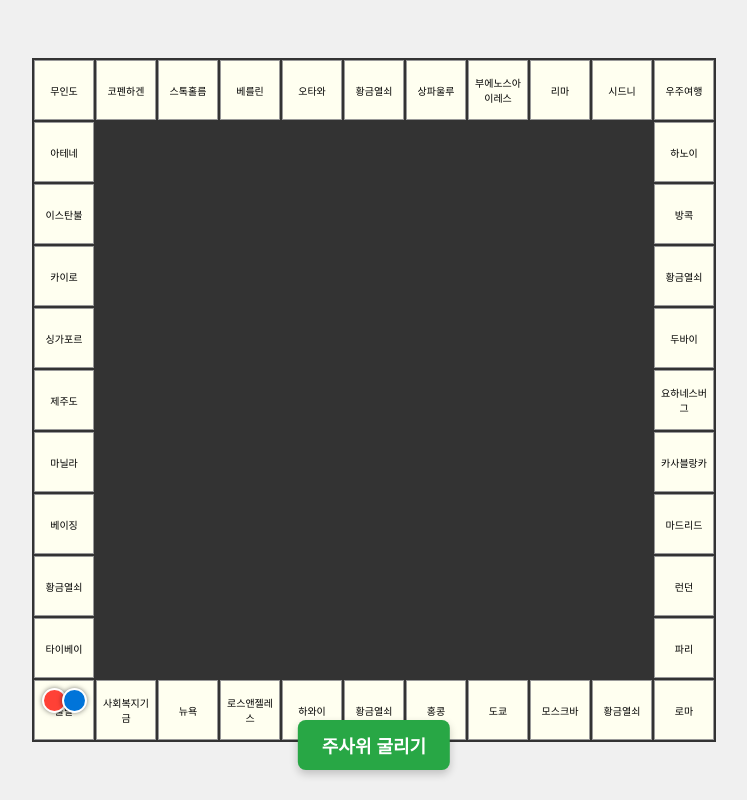
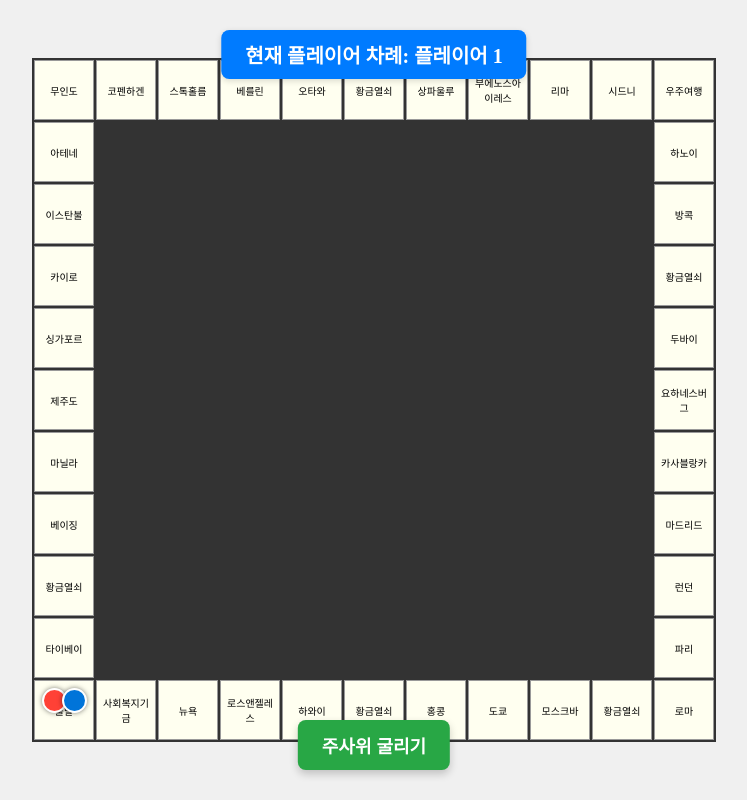
Before and after one commit to npngjjm/aibluemarble, a website with bundled scripts: page index.html in a window 1280 px wide. Shown: the whole page, without its empty margins (266-1013 px from the left). Built offline with nearby package versions, Linux system fonts and the light colour scheme.

Commit message:
턴표시까지

```diff
--- a/index.html
+++ b/index.html
@@ -11,49 +11,6 @@
     </style>
   </head>
   <body>
-    <script type="module">
-      import { createBoard } from "/js/GUI/board.js";
-      import { createPlayers, movePlayer } from "/js/GUI/player.js";
-      import { UI } from "/js/domain/ui.js";
-      import { Game } from "/js/domain/game.js";
-
-      const game = new Game(new UI()); // 기존 로직은 그대로 둡니다.
-      createBoard(); // 보드 생성 함수 호출
-      createPlayers(2); // 플레이어 2명 생성
-      /**
-       * 주사위 굴리기 버튼을 생성하고 화면에 추가합니다.
-       */
-      function createDiceButton() {
-        const button = document.createElement("button");
-        button.textContent = "주사위 굴리기";
-
-        // 버튼 스타일 설정
-        Object.assign(button.style, {
-          position: "fixed",
-          bottom: "30px",
-          left: "50%",
-          transform: "translateX(-50%)",
-          padding: "12px 24px",
-          fontSize: "18px",
-          fontWeight: "bold",
-          cursor: "pointer",
-          borderRadius: "8px",
-          border: "none",
-          backgroundColor: "#28a745", // Green color
-          color: "white",
-          boxShadow: "0 4px 8px rgba(0,0,0,0.2)",
-          zIndex: "100",
-        });
-
-        // 버튼 클릭 이벤트 리스너
-        button.addEventListener("click", () => {
-          game.roll();
-        });
-
-        document.body.appendChild(button);
-      }
-
-      createDiceButton(); // 주사위 버튼 생성 함수 호출
-    </script>
+    <script type="module" src = "/js/GUI/main.js"></script>
   </body>
 </html>
--- /dev/null
+++ b/js/GUI/main.js
@@ -0,0 +1,71 @@
+import { createBoard } from "/js/GUI/board.js";
+      import { createPlayers, movePlayer } from "/js/GUI/player.js";
+      import { UI } from "/js/domain/ui.js";
+      import { Game } from "/js/domain/game.js";
+
+      const game = new Game(new UI()); // 기존 로직은 그대로 둡니다.
+      createBoard(); // 보드 생성 함수 호출
+      createPlayers(2); // 플레이어 2명 생성
+        // 차례 표시용 div 생성
+        export function createTurnIndicator(turn) {
+          let turnDiv = document.getElementById("turn-indicator");
+          if (!turnDiv) {
+            turnDiv = document.createElement("div");
+            turnDiv.id = "turn-indicator";
+            Object.assign(turnDiv.style, {
+              position: "fixed",
+              top: "30px",
+              left: "50%",
+              transform: "translateX(-50%)",
+              padding: "10px 24px",
+              fontSize: "20px",
+              fontWeight: "bold",
+              backgroundColor: "#007bff",
+              color: "white",
+              borderRadius: "8px",
+              boxShadow: "0 2px 6px rgba(0,0,0,0.15)",
+              zIndex: "101",
+            });
+            document.body.appendChild(turnDiv);
+          }
+          turnDiv.textContent = `현재 플레이어 차례: 플레이어 ${turn + 1}`;
+        }
+
+        // 첫 번째 플레이어 차례 표시
+        createTurnIndicator(0);
+      /**
+       * 주사위 굴리기 버튼을 생성하고 화면에 추가합니다.
+       */
+      export function createDiceButton() {
+        const button = document.createElement("button");
+        button.textContent = "주사위 굴리기";
+
+        // 버튼 스타일 설정
+        Object.assign(button.style, {
+          position: "fixed",
+          bottom: "30px",
+          left: "50%",
+          transform: "translateX(-50%)",
+          padding: "12px 24px",
+          fontSize: "18px",
+          fontWeight: "bold",
+          cursor: "pointer",
+          borderRadius: "8px",
+          border: "none",
+          backgroundColor: "#28a745", // Green color
+          color: "white",
+          boxShadow: "0 4px 8px rgba(0,0,0,0.2)",
+          zIndex: "100",
+        });
+
+        // 버튼 클릭 이벤트 리스너
+        button.addEventListener("click", () => {
+          game.roll();
+            // 플레이어 차례 갱신 (플레이어 수 2명 기준)
+            createTurnIndicator(game.turn);
+        });
+
+        document.body.appendChild(button);
+      }
+
+      createDiceButton(); // 주사위 버튼 생성 함수 호출
--- a/js/domain/game.js
+++ b/js/domain/game.js
@@ -6,6 +6,7 @@ class Game {
     this.listeners = [];
     this.turn = 0;
     this.ui = ui;
+    this.turn = 0;
   }
   addListener(listener) {
     this.listeners.push(listener);
@@ -13,5 +14,8 @@ class Game {
 
   roll() {
     this.ui.move(4);
+
+    this.turn = 1;
+    this.ui.showTurn(this.turn);
   }
 }
--- a/js/domain/ui.js
+++ b/js/domain/ui.js
@@ -1,12 +1,9 @@
 export { UI };
 import { movePlayer } from "/js/GUI/player.js";
+import { createTurnIndicator } from "/js/GUI/main.js";
 class UI {
   constructor() {
     this.listeners = [];
-  }
-
-  addListener(listener) {
-    this.listeners.push(listener);
   }
 
   move(n) {
@@ -20,4 +17,8 @@ class UI {
 
     this.listeners.forEach((listener) => listener.update(event));
   }
+
+  showTurn(turn) {
+    createTurnIndicator(turn);
+  }
 }
```
Also changed, not shown: test/applicationRunner.js (+1 -1 lines).
